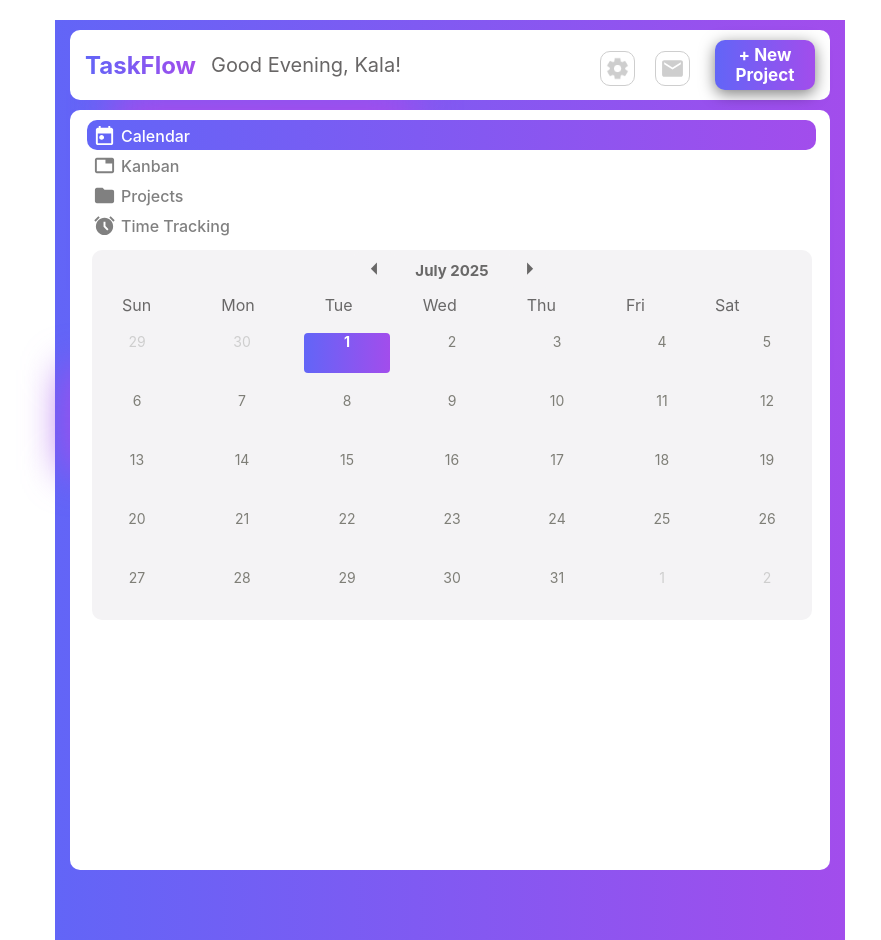
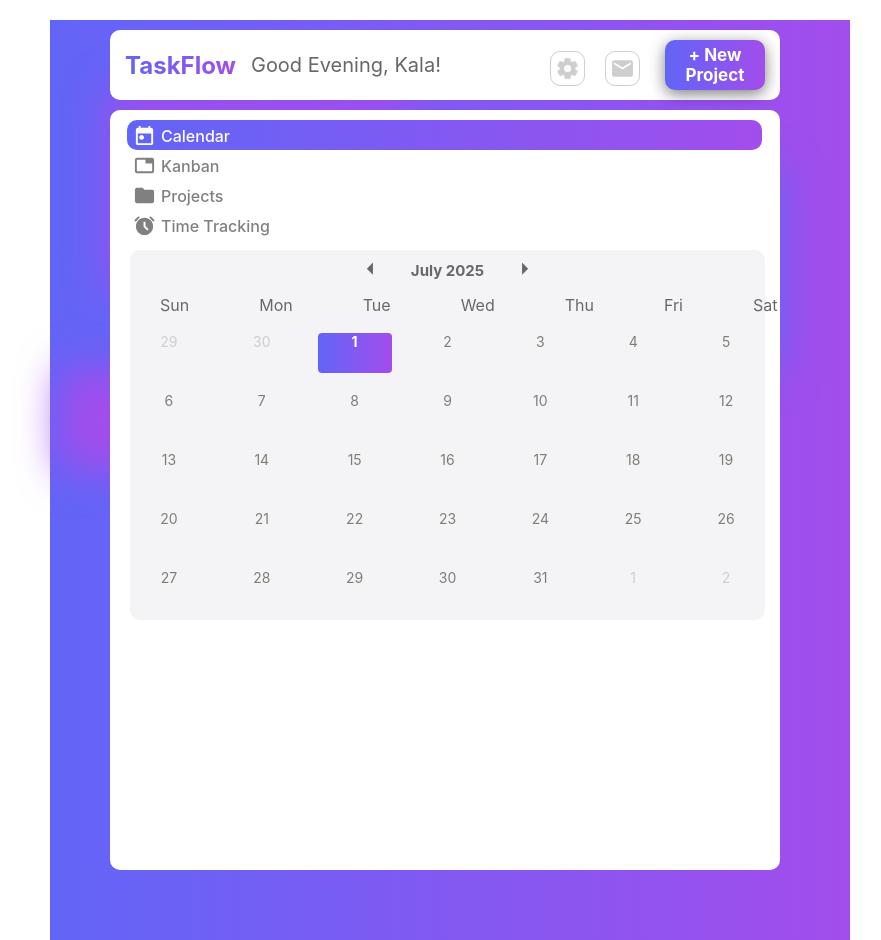
Before and after one commit to shakaylac/TaskFlow, a React (Create React App) app in the folder taskflow-app/: page / in a window 1280 px wide. Shown: the whole page, without its empty margins (190-1071 px from the left). Built offline with nearby package versions, Linux system fonts and the light colour scheme.

Commit message:
I do not remember what I changed.

```diff
--- a/taskflow-app/src/CSS/Calendar.css
+++ b/taskflow-app/src/CSS/Calendar.css
@@ -1,8 +1,8 @@
 .calendar-com{
-    width: 720px;
+    width: 635px;
     height: 370px;
     margin-top: 250px;
-    margin-left: 37px;
+    margin-left: 80px;
     background-color: #F4F3F5;
     position: absolute;
     border-radius: 10px;
--- a/taskflow-app/src/CSS/Container.css
+++ b/taskflow-app/src/CSS/Container.css
@@ -3,8 +3,9 @@
     display: flex;
     background-image: linear-gradient(to right, #6265F7,#A24DEC);
     margin-top: 20px;
-    width: 790px;
+    width: 750px;
     height: 115vh;
+    padding-right: 50px;
     position: relative;
     z-index: 1;
 };
@@ -65,9 +66,9 @@
     display: flex;
     align-items: center;
     background-color: #fff;
-    width: 760px;
+    width: 670px;
     height: 70px;
-    margin-left: 15px;
+    margin-left: 60px;
     margin-top: 30px;
     border-radius: 10px;
     position: absolute;
@@ -141,10 +142,10 @@
 /* Navgivation */
 .navigation-bkg {
     background-color: #fff;
-    width: 760px;
+    width: 670px;
     height: 95vh;
     margin-top: 110px;
-    margin-left: 15px;
+    margin-left: 60px;
     border-radius: 10px;
     position: absolute;
     z-index: 4;
@@ -152,7 +153,7 @@
 
 .nav-btns {
     display: grid;
-    width: 729px;
+    width: 635px;
     margin-left: 17px;
     margin-top: 10px;
 }
```
